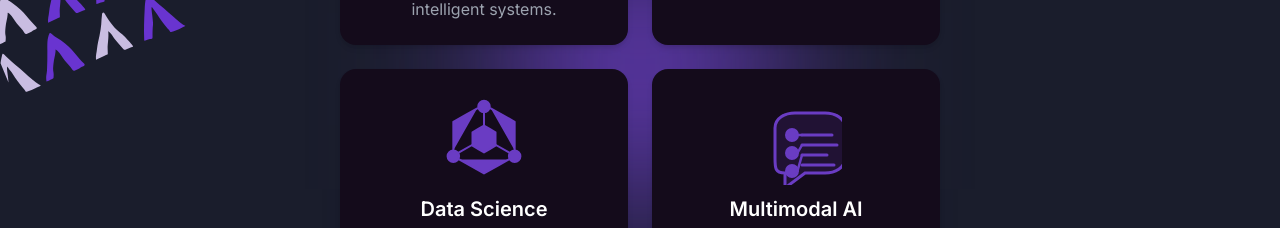
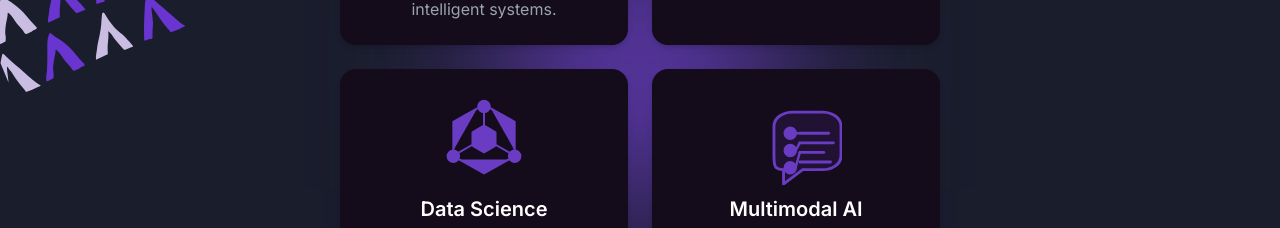
Before and after one commit to paiscapitall/paiscapitall.github.io, a website: page index.html in a window 1280 px wide. Shown: the part 1665-1893 px from the top of the page. Drawn offline with Linux system fonts and the light colour scheme; files whose address does not match are found by name.

Commit message:
Update index.html

```diff
--- a/index.html
+++ b/index.html
@@ -360,7 +360,7 @@
               d="M2.24634 46L21.2213 27.025L26.6417 32.4454L13.087 46L26.6417 59.5547L21.2213 64.975L2.24634 46ZM33.6835 79.4574L50.8798 10.6874L58.3165 12.5465L41.124 81.3165L33.6835 79.4574ZM65.3583 59.5547L78.913 46L65.3583 32.4454L70.7825 27.025L89.7575 46L70.7825 64.975L65.3583 59.5547Z"
               fill="#6A3CC3" />
           </svg>-->
-          <svg width="92" height="92" class="mx-auto mb-2.5" viewBox="0 0 92 92" fill="none" xmlns="http://www.w3.org/2000/svg">
+          <svg width="92" height="92" class="mx-auto mb-2.5" viewBox="0 0 96 96" fill="none" xmlns="http://www.w3.org/2000/svg">
   <!-- Bold Speech bubble with neural network elements -->
   <g fill="#6A3CC3" stroke="#6A3CC3" stroke-width="3">
     <!-- Main speech bubble body - thicker stroke -->
```
